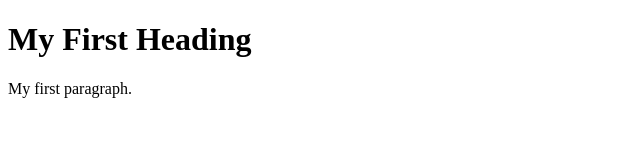
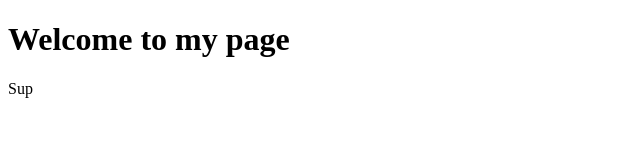
Before and after one commit to julia-ulziisaikhan/julia-ulziisaikhan.github.io, a plain HTML site: page index.html in a window 1280 px wide. Shown: the whole page, without its empty margins (0-640 px from the left). Drawn offline with Linux system fonts and the light colour scheme.

Commit message:
Update index.html

```diff
--- a/index.html
+++ b/index.html
@@ -2,15 +2,15 @@
 <html>
 
 <head>
-    <title>Your Page Title</title>
+    <title>juwa</title>
     <link rel="icon" href="/images/favicon.ico" type="image/x-icon">
 </head>
 
 <body>
 
-    <h1>My First Heading</h1>
+    <h1>Welcome to my page</h1>
 
-    <p>My first paragraph.</p>
+    <p>Sup</p>
 
 </body>
 
```
